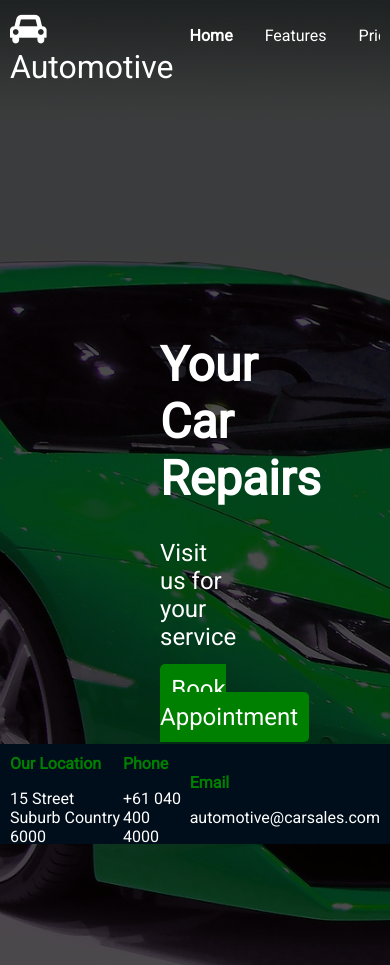
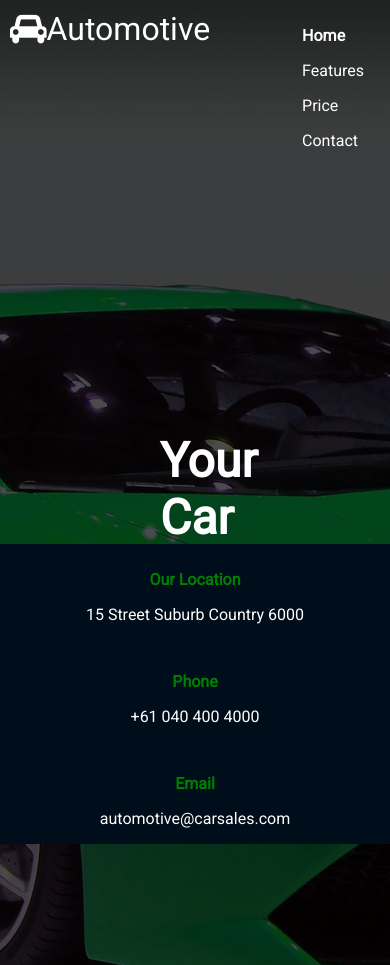
Before and after one commit to yanghuixi1/automotive-card-design, a plain HTML site: page index.html in a window 390 px wide. Shown: the top 965 px of the page. Drawn offline with Linux system fonts and the light colour scheme.

Commit message:
Make the website responsive

```diff
--- a/style.css
+++ b/style.css
@@ -79,23 +79,6 @@ span {
   animation: overlay 2s ease forwards;
   /* animation-delay: 0.5s; */
 }
-.selected {
-  font-weight: bold;
-}
-.highlight {
-  background-color: green;
-  color: white;
-  text-decoration: none;
-}
-.btn {
-  padding: 0.7rem;
-  border-radius: 5px;
-}
-.btn:hover {
-  color: green;
-  background-color: white;
-}
-
 footer {
   background-color: rgb(0, 13, 26);
   color: white;
@@ -124,6 +107,23 @@ footer strong {
   color: green;
   font-weight: 600px;
 }
+.selected {
+  font-weight: bold;
+}
+.highlight {
+  background-color: green;
+  color: white;
+  text-decoration: none;
+}
+.btn {
+  padding: 0.7rem;
+  border-radius: 5px;
+}
+.btn:hover {
+  color: green;
+  background-color: white;
+}
+
 #content-wrap {
   padding-bottom: 100px;
   overflow: auto;
@@ -144,3 +144,35 @@ footer strong {
     color: white;
   }
 }
+
+@media screen and (max-width: 700px) {
+  nav li:not(:last-child) {
+    margin-bottom: 1rem;
+  }
+  nav ul {
+    flex-direction: column;
+  }
+  nav .highlight {
+    display: none;
+  }
+  footer ul {
+    flex-direction: column;
+    justify-content: center;
+  }
+  footer li {
+    margin: 1rem;
+    text-align: center;
+  }
+  footer {
+    height: 300px;
+  }
+  .content {
+    margin: 2rem 0;
+    border: none;
+  }
+  .highlight {
+    height: 500px;
+    display: inline;
+    padding: 5px;
+  }
+}
```
Lines whose indentation alone changed are shown as unchanged.
